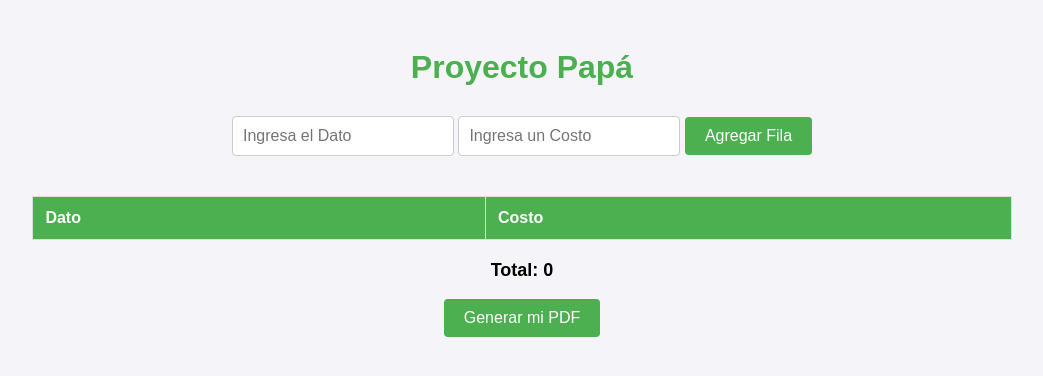
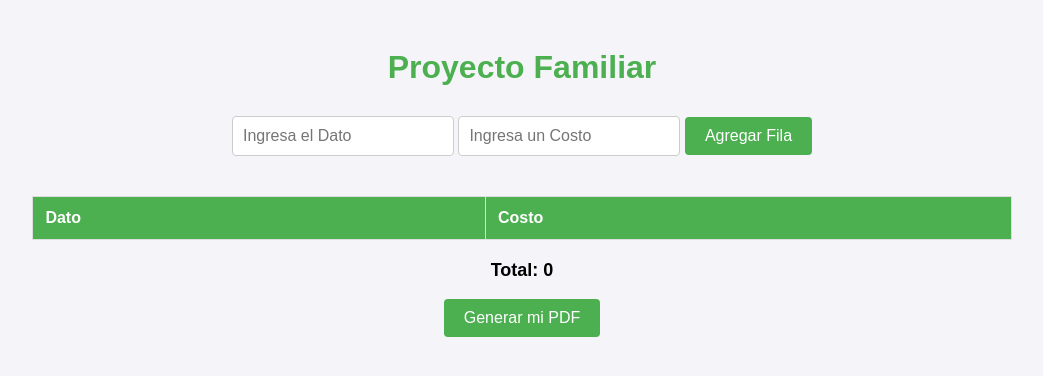
Before and after one commit to MugeVp/Proyect.github.io, a plain HTML site: page index.html in a window 1280 px wide. Shown: the whole page, without its empty margins (118-1161 px from the left). Drawn offline with Linux system fonts and the light colour scheme.

Commit message:
Update index.html

```diff
--- a/index.html
+++ b/index.html
@@ -9,7 +9,7 @@
 </head>
 <body>
     <div class="container">
-        <h1>Proyecto Papá</h1>
+        <h1>Proyecto Familiar</h1>
 
         <!-- Formulario para ingresar el nombre y número -->
         <div class="form-container">
```
